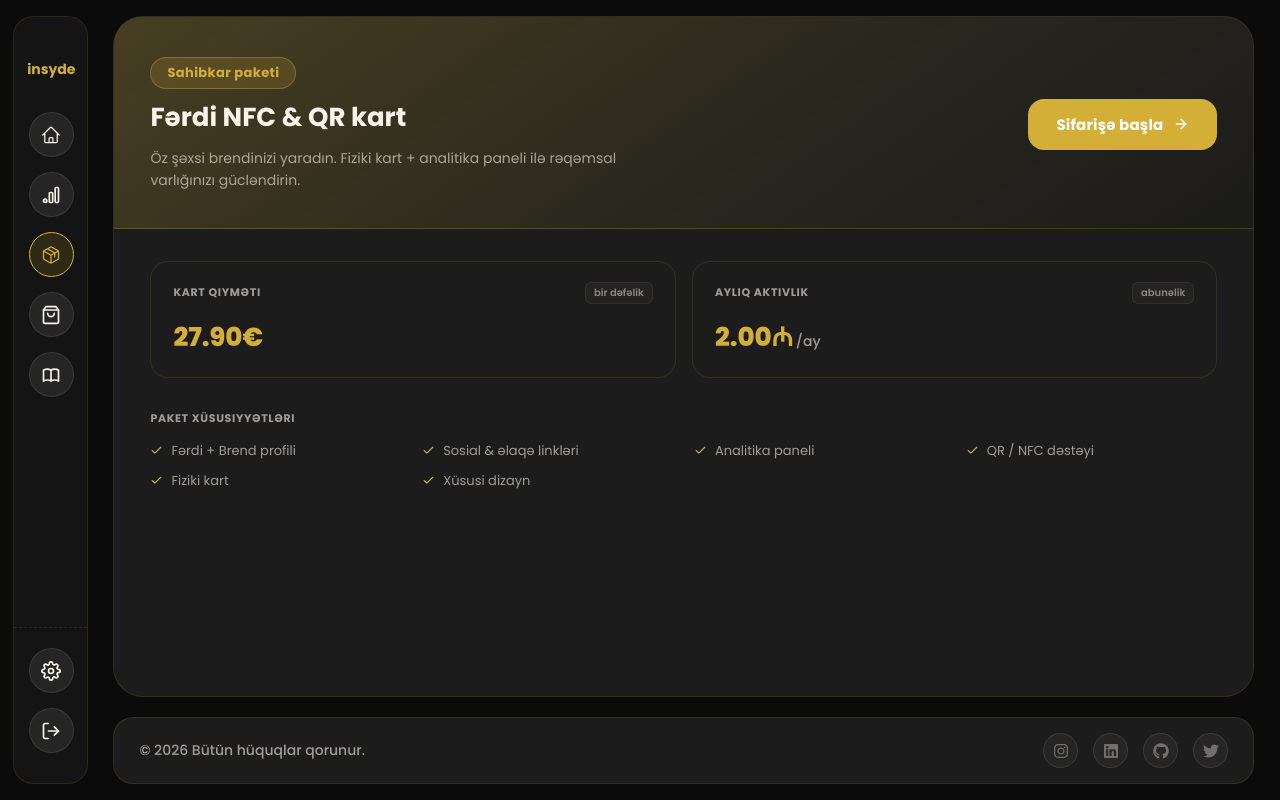
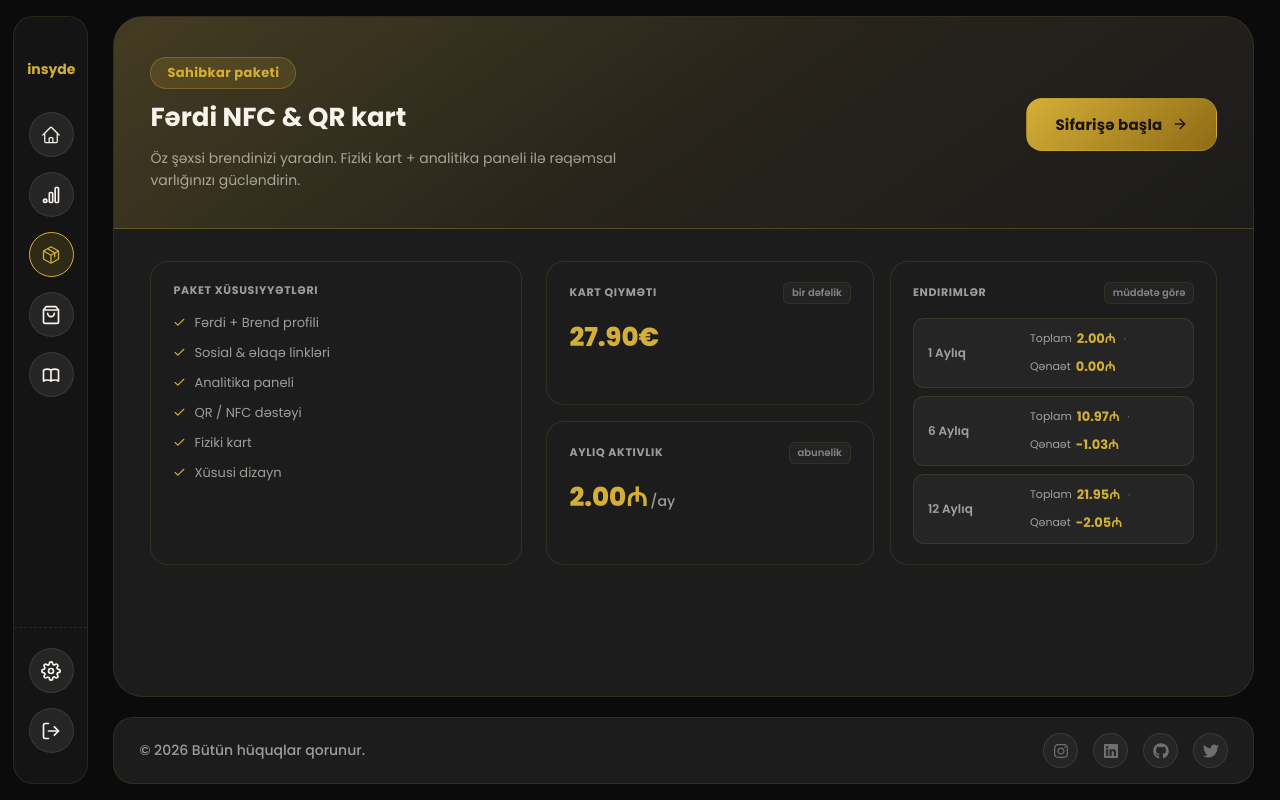
Before and after one commit to AliIsmayl/insyde-business-admin, a React (Vite) app: page /packages in a window 1280 px wide. Built offline with nearby package versions, Linux system fonts and the light colour scheme; sample sign-in values are in the browser's storage.

Commit message:
all design has done for business account

```diff
--- a/src/Components/Orders/OrdersMain/OrdersMain.jsx
+++ b/src/Components/Orders/OrdersMain/OrdersMain.jsx
@@ -1,5 +1,5 @@
-import React, { useState } from "react";
-import { useLocation } from "react-router-dom";
+import React, { useEffect, useState } from "react";
+import { useLocation, useNavigate } from "react-router-dom";
 import "./OrdersMain.scss";
 
 // ─── Helpers ─────────────────────────────────────────────
@@ -62,6 +62,22 @@ const PAST_ORDERS = [
   },
 ];
 
+const ADDRESS_PENDING_ORDER = {
+  id: "pending-address-1",
+  isNew: true,
+  order_number: "INS-2039841",
+  user_count: 1,
+  card_total: 27.9,
+  card_dr: 0,
+  monthly_total: 12,
+  monthly_per_user: 2,
+  month_dr: 0,
+  billing_label: "6 Aylıq",
+  billing_months: 6,
+  package_name: "Sahibkar",
+  package_color: "#d4af37",
+};
+
 // ─── Stage icons ──────────────────────────────────────────
 function StageIcon({ stageKey }) {
   const icons = {
@@ -112,7 +128,10 @@ function OrderTimeline({ timeline }) {
 // ─── Main ─────────────────────────────────────────────────
 export default function OrdersMain() {
   const location = useLocation();
-  const newOrder = location.state?.isNew ? location.state : null;
+  const navigate = useNavigate();
+  const routeOrder = location.state?.isNew ? location.state : null;
+  const [pendingOrder, setPendingOrder] = useState(null);
+  const newOrder = routeOrder || pendingOrder;
 
   // Delivery form state
   const [deliveryTab,       setDeliveryTab]       = useState("metro");
@@ -133,10 +152,32 @@ export default function OrdersMain() {
   const canConfirmMetro   = selectedStation && selectedSlot;
   const canConfirmAddress = address.trim() && selectedSlot;
 
+  const openPendingAddressOrder = () => {
+    setDeliveryTab("address");
+    setSelectedStation(null);
+    setSelectedSlot("");
+    setPhone("");
+    setAddress("");
+    setNote("");
+    setSubmitError("");
+    setSubmitLoading(false);
+    setConfirmed(false);
+    setPendingOrder(ADDRESS_PENDING_ORDER);
+  };
+
   const handleConfirm = () => {
     setSubmitLoading(true); setSubmitError("");
     setTimeout(() => { setSubmitLoading(false); setConfirmed(true); }, 1200);
   };
+
+  useEffect(() => {
+    if (!confirmed || !newOrder) return;
+    const timer = setTimeout(() => {
+      setPendingOrder(null);
+      navigate("/orders", { replace: true });
+    }, 3000);
+    return () => clearTimeout(timer);
+  }, [confirmed, newOrder, navigate]);
 
   // ── NEW ORDER MODE ────────────────────────────────────────
   if (newOrder) {
@@ -148,6 +189,7 @@ export default function OrdersMain() {
             <h2>Sifariş qəbul edildi!</h2>
             <p className="order-confirmed-num">Sifariş nömrəsi: <strong>{newOrder.order_number}</strong></p>
             <p>Çatdırılma məlumatlarınız sisteme daxil edildi. Ən yaxın həftə sonu çatdırılma həyata keçiriləcək.</p>
+            <p className="order-confirmed-redirect">3 saniyə sonra sifarişlər siyahısına yönləndiriləcəksiniz.</p>
           </div>
         </div>
       );
@@ -331,10 +373,22 @@ export default function OrdersMain() {
         <div className="orders-left">
           <div className="orders-header">
             <h2 className="orders-title">Sifarişlərim</h2>
-            <p className="orders-subtitle">{PAST_ORDERS.length} sifariş</p>
+            <p className="orders-subtitle">{PAST_ORDERS.length + 1} sifariş</p>
           </div>
 
           <div className="orders-list">
+            <button className="pending-address-card" onClick={openPendingAddressOrder} type="button">
+              <div className="pending-address-card__top">
+                <span className="pending-address-card__label">Ünvan gözləyən sifariş</span>
+                <span className="order-badge status-accepted">Ünvan seç</span>
+              </div>
+              <div className="pending-address-card__num">№ {ADDRESS_PENDING_ORDER.order_number}</div>
+              <div className="pending-address-card__meta">
+                <span>{ADDRESS_PENDING_ORDER.user_count} kart</span>
+                <span>{ADDRESS_PENDING_ORDER.card_total.toFixed(2)}₼ kart + {ADDRESS_PENDING_ORDER.monthly_total.toFixed(2)}₼ abunə</span>
+              </div>
+            </button>
+
             {PAST_ORDERS.map((order) => (
               <div
                 key={order.id}
--- a/src/Components/Package/PackageMain/PackageMain.jsx
+++ b/src/Components/Package/PackageMain/PackageMain.jsx
@@ -15,7 +15,7 @@ const SAHIBKAR_PKG = {
 };
 
 const KORPORATIV_PKG = {
-  key: "korporativ", name: "Korporativ", color: "#8b5cf6",
+  key: "korporativ", name: "Korporativ", color: "#b8942a",
   features: ["Fərdi + Brend profili", "Sosial & əlaqə linkləri", "Analitika paneli", "QR / NFC dəstəyi", "Fiziki kart", "Xüsusi dizayn", "Hesablar idarəetməsi", "Linklər", "İşçi sayı analitikası"],
 };
 
@@ -352,6 +352,8 @@ export default function PackageMain() {
       return `rgba(${r},${g},${b},${a})`;
     };
     const c = pkgData.color;
+    const heroAccent = "#d4af37";
+    const heroAccentDeep = "#8f6b16";
     const baseCard2  = calcCorp(2);
     const baseCard5  = calcCorp(5);
     const baseCard10 = calcCorp(10);
@@ -362,12 +364,12 @@ export default function PackageMain() {
 
           {/* ── Hero ── */}
           <div className="pkg-info-hero" style={{
-            background: `linear-gradient(145deg, ${toRgba(c,0.24)} 0%, ${toRgba(c,0.08)} 55%, transparent 100%)`,
-            borderBottom: `1px solid ${toRgba(c,0.18)}`,
+            background: `linear-gradient(145deg, ${toRgba(heroAccent,0.22)} 0%, ${toRgba(heroAccentDeep,0.1)} 52%, transparent 100%)`,
+            borderBottom: `1px solid ${toRgba(heroAccent,0.24)}`,
           }}>
             <div className="pkg-info-hero-inner">
               <div className="pkg-info-hero-text">
-                <span className="pkg-info-badge" style={{ background: toRgba(c,0.16), color: c, border: `1px solid ${toRgba(c,0.35)}` }}>
+                <span className="pkg-info-badge" style={{ background: toRgba(heroAccent,0.14), color: heroAccent, border: `1px solid ${toRgba(heroAccent,0.3)}` }}>
                   {pkgData.name} paketi
                 </span>
                 <h2 className="pkg-info-title">
@@ -379,7 +381,7 @@ export default function PackageMain() {
                     : "Öz şəxsi brendinizi yaradın. Fiziki kart + analitika paneli ilə rəqəmsal varlığınızı gücləndirin."}
                 </p>
               </div>
-              <button className="pkg-start-btn" style={{ background: c }} onClick={() => setStarted(true)}>
+              <button className="pkg-start-btn" onClick={() => setStarted(true)}>
                 Sifarişə başla <FiArrowRight size={16} />
               </button>
             </div>
@@ -452,6 +454,37 @@ export default function PackageMain() {
                         </div>
                       </div>
                     ))}
+                  </div>
+                </div>
+              )}
+              {!isKorporativ && (
+                <div className="pkg-price-card pkg-price-card--dr">
+                  <div className="ppc-head">
+                    <span className="ppc-label">Endirimlər</span>
+                    <span className="ppc-tag">müddətə görə</span>
+                  </div>
+                  <div className="pkg-dr-table">
+                    {BILLING_OPTIONS.map((opt) => {
+                      const raw = calcRaw(SAHIBKAR_PKG.monthlyRate, opt.months);
+                      const disc = calcTotal(SAHIBKAR_PKG.monthlyRate, opt.months, opt.discountRate);
+                      const saved = +(raw - disc).toFixed(2);
+                      return (
+                        <div key={opt.key} className="pkg-dr-row">
+                          <span className="pkg-dr-users">{opt.label}</span>
+                          <div className="pkg-dr-prices">
+                            <span className="pkg-dr-item">
+                              <em>Toplam</em>
+                              <strong style={{ color: c }}>{disc.toFixed(2)}₼</strong>
+                            </span>
+                            <span className="pkg-dr-sep">·</span>
+                            <span className="pkg-dr-item">
+                              <em>Qənaət</em>
+                              <strong style={{ color: c }}>{saved > 0 ? `-${saved.toFixed(2)}₼` : "0.00₼"}</strong>
+                            </span>
+                          </div>
+                        </div>
+                      );
+                    })}
                   </div>
                 </div>
               )}
@@ -757,13 +790,17 @@ export default function PackageMain() {
             <div className="corp-price-preview">
               <div className="corp-price-item">
                 <span>Kart qiyməti</span>
-                <strong>{corpCalc.cardTotal.toFixed(2)}₼</strong>
-                {corpCalc.cardDR > 0 && <span className="corp-discount-badge">-{corpCalc.cardDR}%</span>}
+                <div className="corp-price-value-row">
+                  <strong>{corpCalc.cardTotal.toFixed(2)}₼</strong>
+                  {corpCalc.cardDR > 0 && <span className="corp-discount-badge">-{corpCalc.cardDR}%</span>}
+                </div>
               </div>
               <div className="corp-price-item">
                 <span>Aylıq aktivlik</span>
-                <strong>{corpCalc.monthlyTotal.toFixed(2)}₼</strong>
-                {corpCalc.monthDR > 0 && <span className="corp-discount-badge">-{corpCalc.monthDR}%</span>}
+                <div className="corp-price-value-row">
+                  <strong>{corpCalc.monthlyTotal.toFixed(2)}₼</strong>
+                  {corpCalc.monthDR > 0 && <span className="corp-discount-badge">-{corpCalc.monthDR}%</span>}
+                </div>
               </div>
             </div>
           </div>
--- a/src/Components/Package/PackageMain/PackageMain.scss
+++ b/src/Components/Package/PackageMain/PackageMain.scss
@@ -208,7 +208,6 @@ $radius-card: 18px;
     &.selected {
       border-color: var(--border-focus);
       background: var(--bg-active);
-      box-shadow: 0 0 0 3px rgba(59, 130, 246, 0.12);
       transform: translateY(-2px);
     }
 
@@ -938,8 +937,9 @@ $radius-card: 18px;
     flex-shrink: 0;
     padding: 14px 28px;
     border-radius: 16px;
-    border: none;
-    color: #fff;
+    border: 1px solid rgba(212, 175, 55, 0.24);
+    background: linear-gradient(135deg, #d4af37, #8f6b16);
+    color: #1a1405;
     font-family: "Poppins", sans-serif;
     font-size: 15px;
     font-weight: 700;
@@ -952,21 +952,36 @@ $radius-card: 18px;
     &:active { transform: translateY(0); opacity: 1; }
   }
 
+  [data-theme="light"] & .pkg-start-btn,
+  :root[data-theme="light"] & .pkg-start-btn {
+    background: #ffffff;
+    color: var(--text-primary);
+    border-color: rgba(212, 175, 55, 0.2);
+  }
+
   .pkg-info-body {
     padding: 32px 36px 40px;
-    display: flex;
-    flex-direction: column;
-    gap: 32px;
+    display: grid;
+    grid-template-columns: 1.15fr 1fr 1fr;
+    gap: 24px;
+    align-items: start;
   }
 
   .pkg-pricing-grid {
     display: grid;
-    grid-template-columns: repeat(2, 1fr);
+    grid-template-columns: repeat(2, minmax(0, 1fr));
     gap: 16px;
+    grid-column: 2 / 4;
+    order: 2;
 
     &.korp {
-      grid-template-columns: repeat(3, 1fr);
-    }
+      grid-template-columns: repeat(2, minmax(0, 1fr));
+    }
+  }
+
+  .pkg-price-card--dr {
+    grid-column: 2;
+    grid-row: 1 / span 2;
   }
 
   .pkg-price-card {
@@ -1113,6 +1128,14 @@ $radius-card: 18px;
     display: flex;
     flex-direction: column;
     gap: 14px;
+    order: 1;
+    grid-column: 1;
+    grid-row: 1;
+    align-self: stretch;
+    background: var(--bg-panel);
+    border: 1px solid var(--border-subtle);
+    border-radius: 18px;
+    padding: 20px 22px;
   }
 
   .pkg-features-title {
@@ -1126,8 +1149,8 @@ $radius-card: 18px;
 
   .pkg-features-grid {
     display: grid;
-    grid-template-columns: repeat(auto-fill, minmax(200px, 1fr));
-    gap: 10px 20px;
+    grid-template-columns: 1fr;
+    gap: 10px;
   }
 
   .pkg-feature-item {
@@ -1156,6 +1179,40 @@ $radius-card: 18px;
     &:hover { border-color: var(--border-focus); color: var(--text-primary); }
   }
 
+  .pkg-info-body {
+    display: grid;
+    grid-template-columns: 1.15fr 1fr 1fr;
+    gap: 24px;
+    align-items: start;
+  }
+
+  .pkg-pricing-grid {
+    grid-column: 2 / 4;
+    grid-template-columns: repeat(2, minmax(0, 1fr));
+
+    &.korp {
+      grid-template-columns: repeat(2, minmax(0, 1fr));
+    }
+  }
+
+  .pkg-price-card--dr {
+    grid-column: 2;
+    grid-row: 1 / span 2;
+  }
+
+  .pkg-info-features {
+    grid-column: 1;
+    background: var(--bg-panel);
+    border: 1px solid var(--border-subtle);
+    border-radius: 18px;
+    padding: 20px 22px;
+  }
+
+  .pkg-features-grid {
+    grid-template-columns: 1fr;
+    gap: 10px;
+  }
+
   // ── Corp 2-col layout ────────────────────────────────────
   .corp-layout {
     display: grid;
@@ -1361,31 +1418,50 @@ $radius-card: 18px;
 
   // ── Corp pricing preview ──────────────────────────────────
   .corp-price-preview {
-    display: flex;
+    display: grid;
+    grid-template-columns: repeat(2, minmax(0, 1fr));
     gap: 12px;
+    width: 100%;
     flex-shrink: 0;
 
     .corp-price-item {
       display: flex;
-      align-items: center;
-      gap: 6px;
+      flex-direction: column;
+      align-items: flex-start;
+      gap: 8px;
       background: var(--bg-input);
       border: 1px solid var(--border-subtle);
       border-radius: 11px;
-      padding: 7px 13px;
+      padding: 12px 14px;
       font-size: 12px;
       color: var(--text-secondary);
-      white-space: nowrap;
-      width: 220px;
-      flex-shrink: 0;
+      white-space: normal;
+      width: auto;
+      min-width: 0;
+      flex-shrink: 1;
       box-sizing: border-box;
+
+      span {
+        font-size: 11px;
+        font-weight: 700;
+        letter-spacing: 0.04em;
+        text-transform: uppercase;
+        color: var(--text-secondary);
+      }
+
+      .corp-price-value-row {
+        display: flex;
+        align-items: center;
+        gap: 8px;
+        flex-wrap: wrap;
+      }
 
       strong {
         color: var(--text-primary);
-        font-weight: 700;
+        font-size: 20px;
+        font-weight: 800;
         font-variant-numeric: tabular-nums;
-        width: 80px;
-        display: inline-block;
+        line-height: 1;
         flex-shrink: 0;
       }
 
@@ -1393,10 +1469,9 @@ $radius-card: 18px;
         background: rgba(16, 185, 129, 0.12);
         color: #10b981;
         border-radius: 6px;
-        padding: 1px 6px;
+        padding: 2px 8px;
         font-size: 10px;
         font-weight: 700;
-        width: 42px;
         text-align: center;
         flex-shrink: 0;
       }
@@ -2017,6 +2092,11 @@ $radius-card: 18px;
 
   // ── Responsive ───────────────────────────────────────────
   @media (max-width: 1024px) {
+    .pkg-info-body { grid-template-columns: 1fr; }
+    .pkg-pricing-grid,
+    .pkg-pricing-grid.korp { grid-column: auto; grid-template-columns: 1fr 1fr; }
+    .pkg-info-features,
+    .pkg-price-card--dr { grid-column: auto; grid-row: auto; }
     .card-design-workspace { grid-template-columns: 1fr; }
     .card-controls-panel { max-width: 100%; justify-self: stretch; }
     .checkout-layout { grid-template-columns: 1fr; }
@@ -2032,6 +2112,8 @@ $radius-card: 18px;
     }
 
     .billing-options { grid-template-columns: 1fr; }
+    .pkg-pricing-grid,
+    .pkg-pricing-grid.korp { grid-template-columns: 1fr; }
     .card-controls-grid { grid-template-columns: 1fr; }
     .profile-count-wrap { flex-direction: column; align-items: flex-start; gap: 12px; }
     .corp-confirm-layout { grid-template-columns: 1fr; }
```
Also changed, not shown: src/Components/Orders/OrdersMain/OrdersMain.scss (+60 -0 lines).
